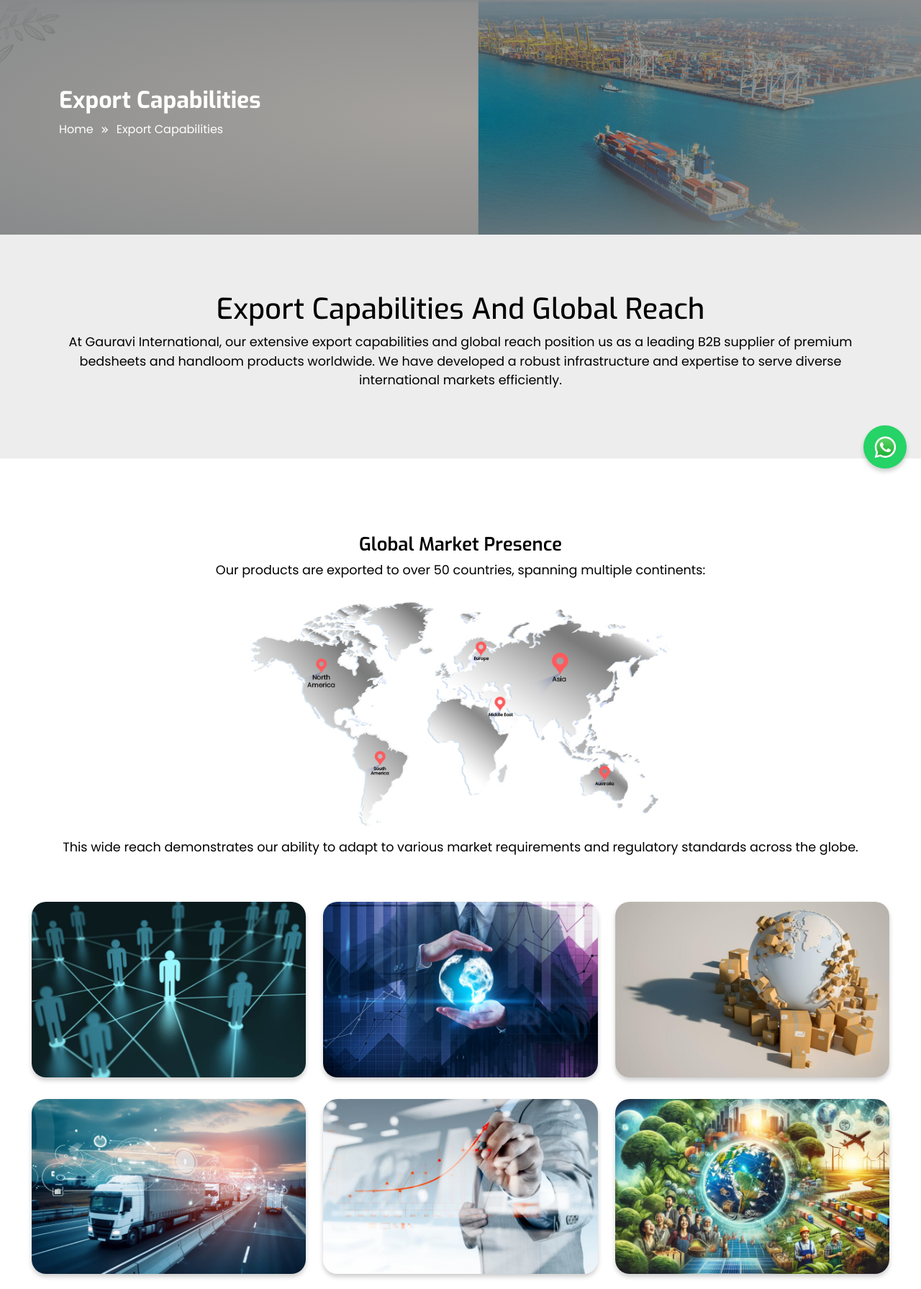
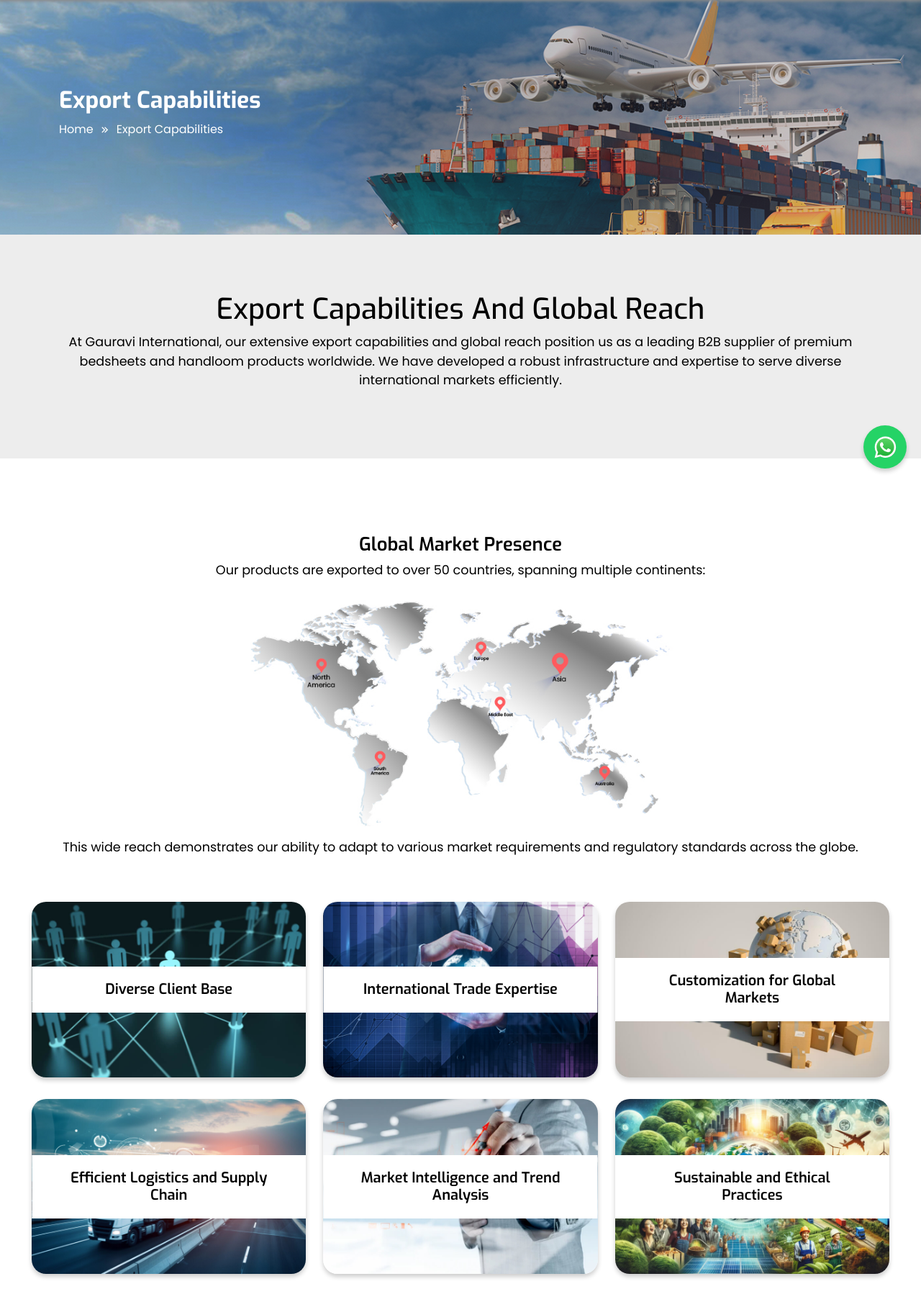
Before and after one commit to akkushwaha7834/gauravi-international, a PHP site: page /export-capabilities.php in a window 1280 px wide. Shown: the part 129-1920 px from the top of the page at 72% size. Run offline with PHP 8.4, Linux system fonts and the light colour scheme.

Commit message:
Images updated and Export designc hanged

```diff
--- a/assets/css/style-new.css
+++ b/assets/css/style-new.css
@@ -583,16 +583,38 @@ ul.suport_sec{
     box-shadow: 0 4px 6px rgba(0, 0, 0, 0.2);
     overflow: hidden;
     border-radius: 20px;
+    transition: 10s all ease;
 }
-.blog-item .blog-inner {
+.blog-item:hover{
+    transition: 10s all ease;
+}
+.blog-item:hover .blog-inner{
+    transition: 1s all ease;
+    display: block;
     position: absolute;
     bottom: -95px;
     left: 0;
     right: 0;
     background-color: #ffffff;
     padding: 15px 10px 18px 20px;
-    transition: 0.5s all ease;
-    opacity: 0;
+    opacity: 1;
+}
+.blog-item .blog-inner {
+    display: none;
+    transition: 1s;
+}
+.blog-item .content-display h3 {
+    background: var(--theme-white);
+    padding: 20px 40px;
+    position: absolute;
+    top: 50%;
+    left: 50%;
+    transform: translate(-50%, -50%);
+    margin-bottom: 8px;
+    font-weight: 600;
+    font-size: 20px;
+    width: 100%;
+    text-align: center;
 }
 .blog-item .blog-inner h3 {
     margin-bottom: 8px;
@@ -609,7 +631,11 @@ ul.suport_sec{
     bottom: 0;
     opacity: 1;
     overflow: scroll;
-    height: 90%;
+    height: 100%;
+    transition: 0.5s all ease;
+    justify-content: center;
+    display: flex;
+    flex-direction: column;
 }
 .blog-item img {
     width: 100%;
--- a/assets/css/style.css
+++ b/assets/css/style.css
@@ -594,7 +594,7 @@ About Us Page
     z-index: 0;
 }
 .breadcrumb-overlay::after{
-    background: radial-gradient(#0000004f, var(--theme-primary));
+    background: radial-gradient(#0000004f, #888a8b3b);
     content: "";
     height: 100%;
     left: 0;
--- a/export-capabilities.php
+++ b/export-capabilities.php
@@ -52,6 +52,11 @@
       <div class="col-sm-12 col-lg-4">
         <div class="blog-item">
           <img src="assets/images/Diverse-Client-Base.jpg" alt="Blog" class="img-fluid">
+          <div class="content-display">
+            <h3>
+              Diverse Client Base
+            </h3>
+          </div>
           <div class="blog-inner">
             <h3>
               Diverse Client Base
@@ -82,6 +87,11 @@
       <div class="col-sm-12 col-lg-4">
         <div class="blog-item">
           <img src="assets/images/International-Trade-Expertise.jpg" alt="Blog" class="img-fluid">
+          <div class="content-display">
+            <h3>
+              International Trade Expertise
+            </h3>
+          </div>
           <div class="blog-inner">
             <h3>
               International Trade Expertise
@@ -109,6 +119,11 @@
       <div class="col-sm-12 col-lg-4">
         <div class="blog-item">
           <img src="assets/images/Customization-for-Global-Markets.jpg" alt="Blog" class="img-fluid">
+          <div class="content-display">
+            <h3>
+              Customization for Global Markets
+            </h3>
+          </div>
           <div class="blog-inner">
             <h3>
               Customization for Global Markets
@@ -136,6 +151,11 @@
       <div class="col-sm-12 col-lg-4">
         <div class="blog-item">
           <img src="assets/images/Efficient-Logistics-and-Supply-Chain.jpg" alt="Blog" class="img-fluid">
+          <div class="content-display">
+            <h3>
+              Efficient Logistics and Supply Chain
+            </h3>
+          </div>
           <div class="blog-inner">
             <h3>
               Efficient Logistics and Supply Chain
@@ -160,6 +180,11 @@
       <div class="col-sm-12 col-lg-4">
         <div class="blog-item">
           <img src="assets/images/Trend-Analysis.jpg" alt="Blog" class="img-fluid">
+          <div class="content-display">
+            <h3>
+              Market Intelligence and Trend Analysis
+            </h3>
+          </div>
           <div class="blog-inner">
             <h3>
               Market Intelligence and Trend Analysis
@@ -184,6 +209,11 @@
       <div class="col-sm-12 col-lg-4">
         <div class="blog-item">
           <img src="assets/images/sustainable-and-ethical-practices.jpg" alt="Blog" class="img-fluid">
+          <div class="content-display">
+            <h3>
+              Sustainable and Ethical Practices
+            </h3>
+          </div>
           <div class="blog-inner">
             <h3>
               Sustainable and Ethical Practices
@@ -205,6 +235,11 @@
       <div class="col-sm-12 col-lg-4">
         <div class="blog-item">
           <img src="assets/images/Financial-Trade-Solutions.jpg" alt="Blog" class="img-fluid">
+          <div class="content-display">
+            <h3>
+              Financial Trade Solutions
+            </h3>
+          </div>
           <div class="blog-inner">
             <h3>
               Financial Trade Solutions
@@ -229,6 +264,11 @@
       <div class="col-sm-12 col-lg-4">
         <div class="blog-item">
           <img src="assets/images/continuous-business-expansion.jpg" alt="Blog" class="img-fluid">
+          <div class="content-display">
+            <h3>
+              Continuous Expansion
+            </h3>
+          </div>
           <div class="blog-inner">
             <h3>
               Continuous Expansion
--- a/manufacturing-capabilities.php
+++ b/manufacturing-capabilities.php
@@ -1,6 +1,6 @@
 <?php include ('include/header.php'); ?>
 <section class="section-space bg-image breadcrumb-overlay position-relative"
-    style="background-image: url('assets/images/manufacturing-capabilities.jpg')">
+    style="background-image: url('assets/images/banner.jpg')">
     <div class="container position-relative z-1 py-md-5 py-0">
         <div class="row">
             <div class="col-md-12">
```
Also changed, not shown: assets/images/about-us.jpg, assets/images/banner.jpg, assets/images/international-shipping.jpg.
